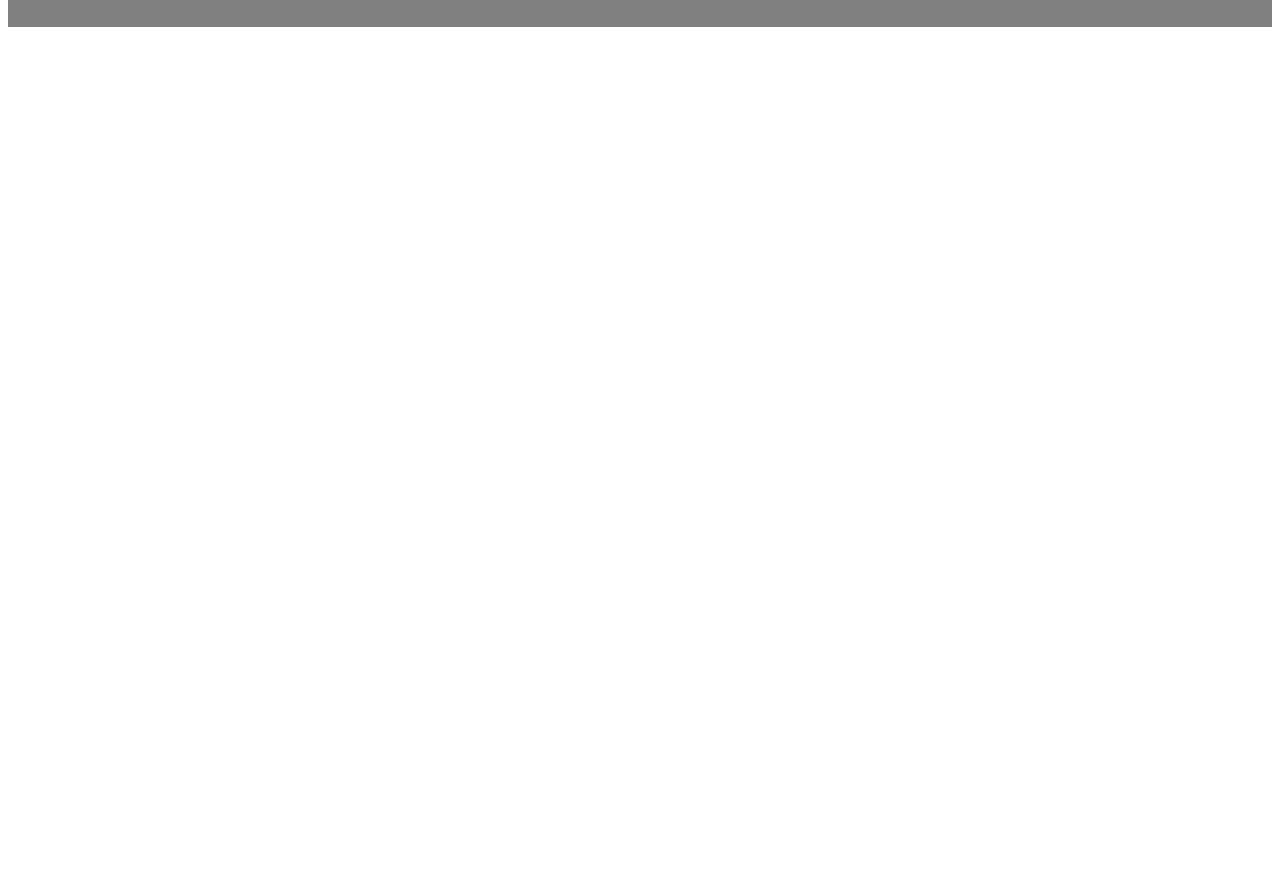
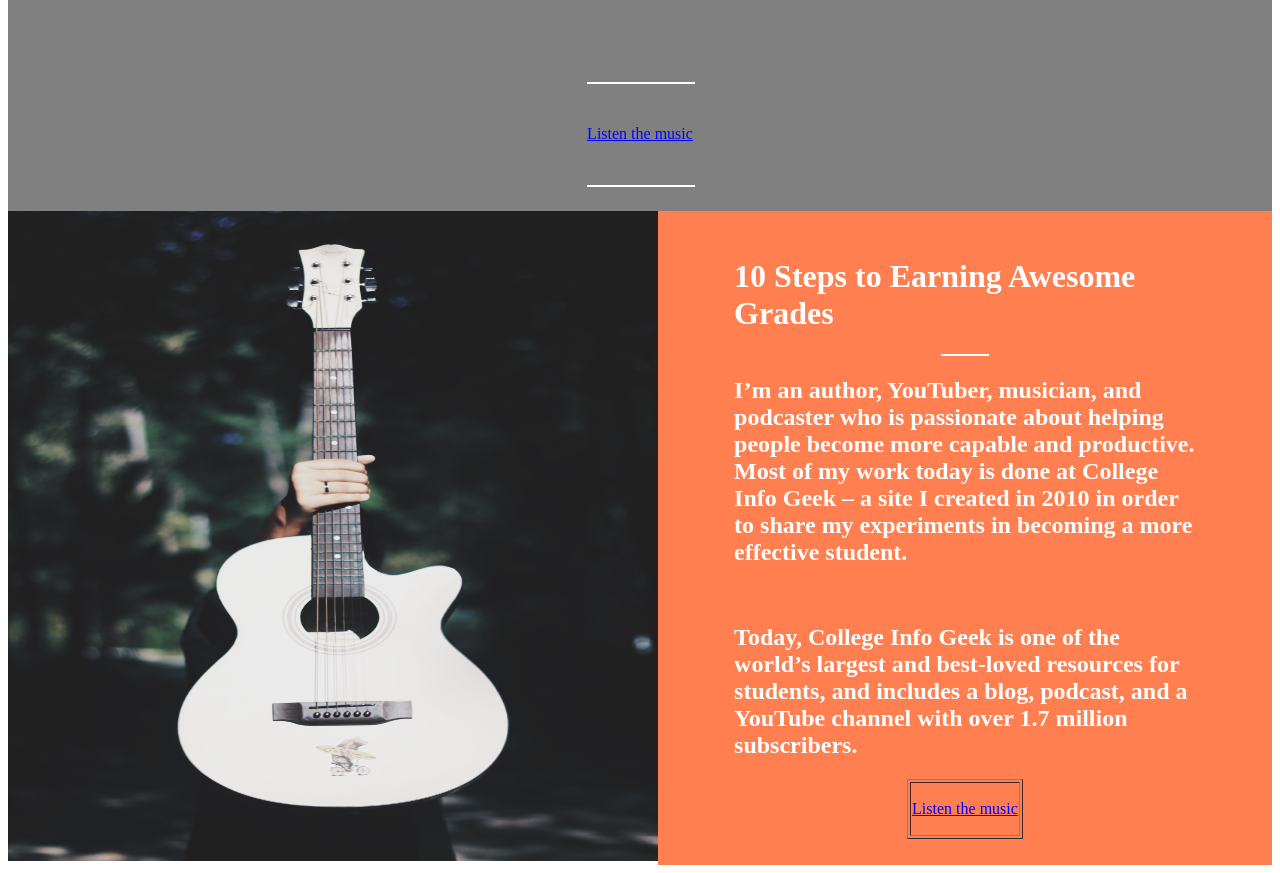
Before and after one commit to Blen92/PersonalWeb, a plain HTML site: page index.html in a window 1280 px wide. Shown: the part 1824-2697 px from the top of the page. Before the commit the page ends 1859 px from the top, so only its background shows below. Drawn offline with Linux system fonts and the light colour scheme.

Commit message:
This is the 4th commit

```diff
--- a/index.html
+++ b/index.html
@@ -6,7 +6,7 @@
     <title>Blen Ali personal website </title>
     <link rel="icon" type="image/jpj" href="./image/favicon.jpg">
 </head>
-<body text="white" vlink="gray" link="white" >
+<body text="white" vlink="blue" link="white" >
     <!--Start of About -->
         <table  border="0" width = "100%" background= "image/daniel-leone-v7daTKlZzaw-unsplash.jpg">
             <tr>
@@ -106,10 +106,65 @@
                         <td><img src="./image/danial-ricaros-FCHlYvR5gJI-unsplash.jpg" alt="" height="200" width="350"></td>
                         <td><img src="./image/arnold-francisca-FBNxmwEVpAc-unsplash.jpg" alt="" height="200" width="350"></td>
                     </tr>
+                    <tr>
+
+                        <table align="center" >
+                            <tr> <td><h1><hr color="white" width="100%" align="center" valign="middle"></h1></td></tr>
+                            <tr>
+                                <td align="center" valign="middle">
+                                    <a href=""><p>Listen the music</p></a>
+                                </td>
+                                <tr> <td><h1><hr color="white" width="100%" align="center" valign="middle"></h1></td></tr>
+                            </tr>
+
+                        </table>
+                    </tr>
                 </table>
 
+
+
+                </td>
             </td>
         </tr>
     </table>
+    <!--End of Programmer -->
+
+    <!--Start of music -->
+
+    <table id="music" border="0" width = "100%" cellpadding="0" cellspacing="0" >
+        <tr>
+            <td>
+                <img src="./image/frame-harirak-iPwHUd19R38-unsplash.jpg" alt="" height="650" width="650">
+
+            </td>
+            <td width="10%" bgcolor="coral" >&nbsp</td>
+
+            <td bgcolor="coral"  height="650" width="55%">
+                <h1>10 Steps to Earning Awesome Grades</h1>
+                <h1 ><hr color="white" width="10%" align="center" valign="middle"></h1>
+                <p><h2>I’m an author, YouTuber, musician, and podcaster who is passionate about
+                    helping people become more capable and productive. Most of my work today is
+                    done at College Info Geek – a site I created in 2010 in order to share my experiments
+                    in becoming a more effective student.</h2>
+                </p>
+                <br>
+                <p><h2>Today, College Info Geek is one of the world’s largest and
+                        best-loved resources for students, and includes a blog, podcast,
+                        and a YouTube channel with over 1.7 million subscribers.</h2>
+                </p>
+                <table align="center" border="1">
+                    <tr>
+                        <td align="center" valign="middle">
+                            <a href=""><p>Listen the music</p></a>
+                        </td>
+                    </tr>
+                </table>
+            </td>
+            <td width="10%" bgcolor="coral">&nbsp</td>
+        </tr>
+
+    </table>
+
+    <!--End of music -->
     </body>
 </html>
```
Also changed, not shown: image/frame-harirak-iPwHUd19R38-unsplash.jpg (added).
